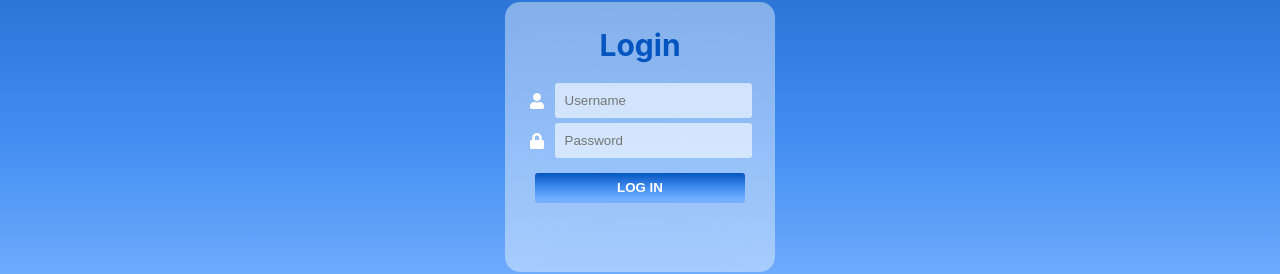
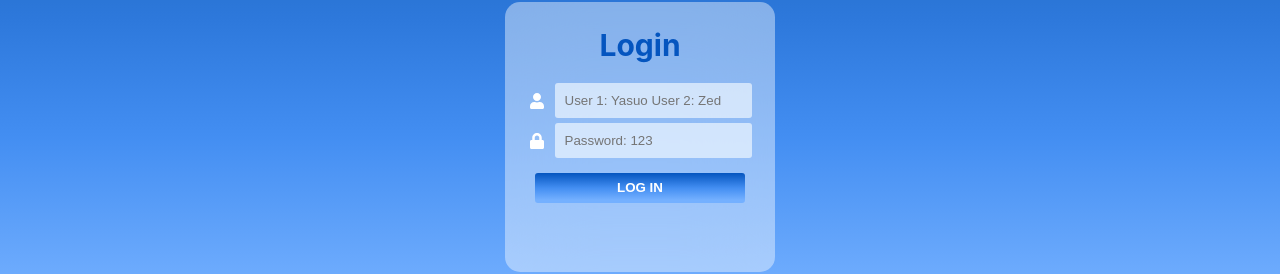
Before and after one commit to Farm-S5/FrontEnd, a React (Create React App) app: page /Login in a window 1280 px wide. Shown: the part 263-537 px from the top of the page. Built offline with nearby package versions, Linux system fonts and the light colour scheme.

Commit message:
update login

```diff
--- a/src/components/Login.js
+++ b/src/components/Login.js
@@ -54,7 +54,7 @@ export function LoginForm() {
                         <input
                             type="text"
                             id="username"
-                            placeholder="Username"
+                            placeholder="User 1: Yasuo User 2: Zed"
                             value={nameUser}
                             onChange={(e) => setNameUser(e.target.value)}
                         />
@@ -64,7 +64,7 @@ export function LoginForm() {
                         <input
                             type="password"
                             id="password"
-                            placeholder="Password"
+                            placeholder="Password: 123"
                             value={passUser}
                             onChange={(e) => setPassUser(e.target.value)}
                         />
```
